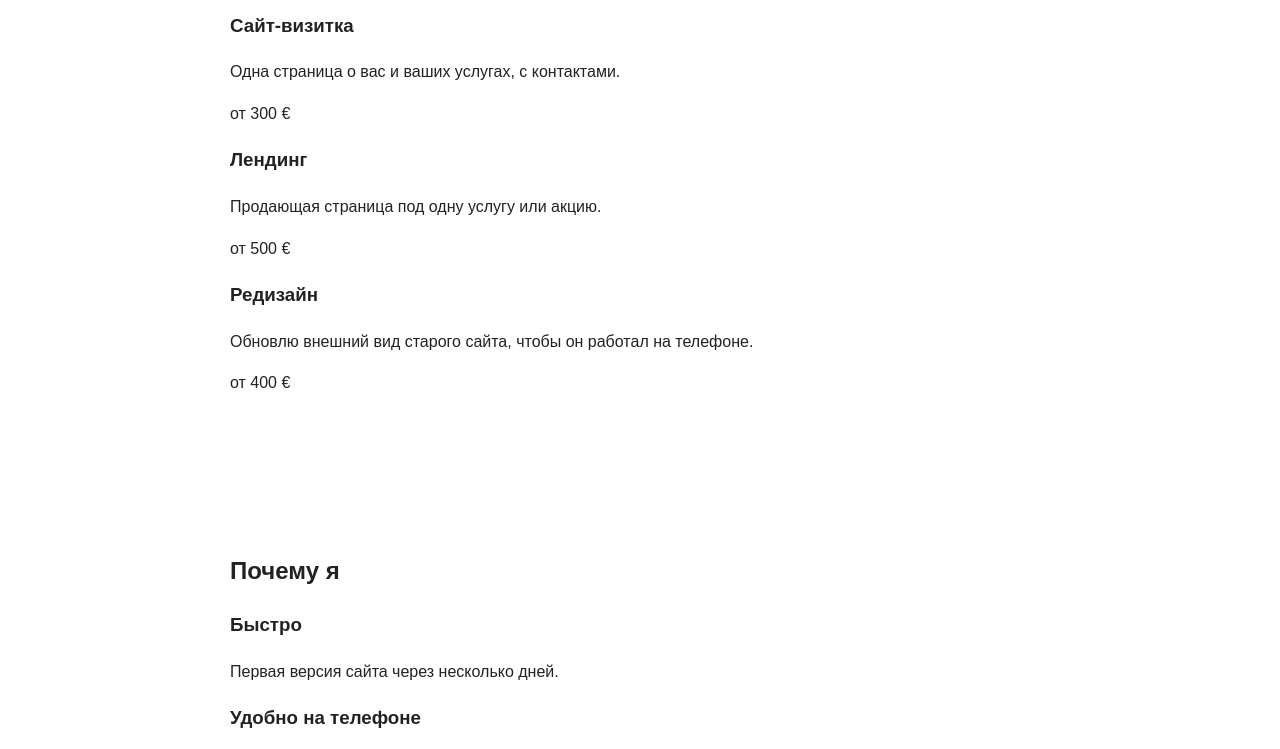
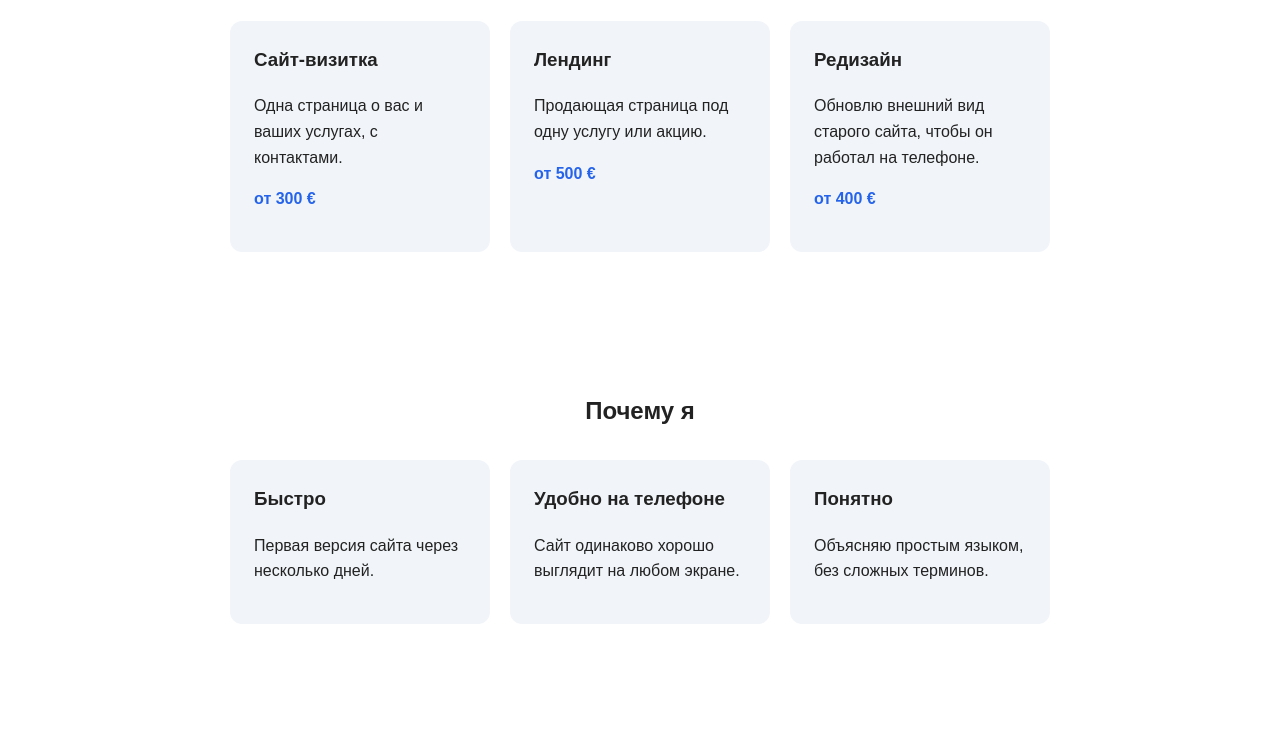
Before and after one commit to kriskristalis12-tech/my-first-site, a plain HTML site: page index.html in a window 1280 px wide. Shown: the part 596-1345 px from the top of the page. Drawn offline with Linux system fonts and the light colour scheme.

Commit message:
Add files via upload

```diff
--- a/style.css
+++ b/style.css
@@ -84,4 +84,29 @@ footer {
   #hero h2 {
     font-size: 26px;
   }
+}#services h2,
+#why h2 {
+  text-align: center;
 }
+
+.cards {
+  display: grid;
+  grid-template-columns: repeat(auto-fit, minmax(230px, 1fr));
+  gap: 20px;
+  margin-top: 30px;
+}
+
+.card {
+  background: #f1f5f9;
+  padding: 24px;
+  border-radius: 12px;
+}
+
+.card h3 {
+  margin-top: 0;
+}
+
+.price {
+  font-weight: bold;
+  color: #2563eb;
+}
```
